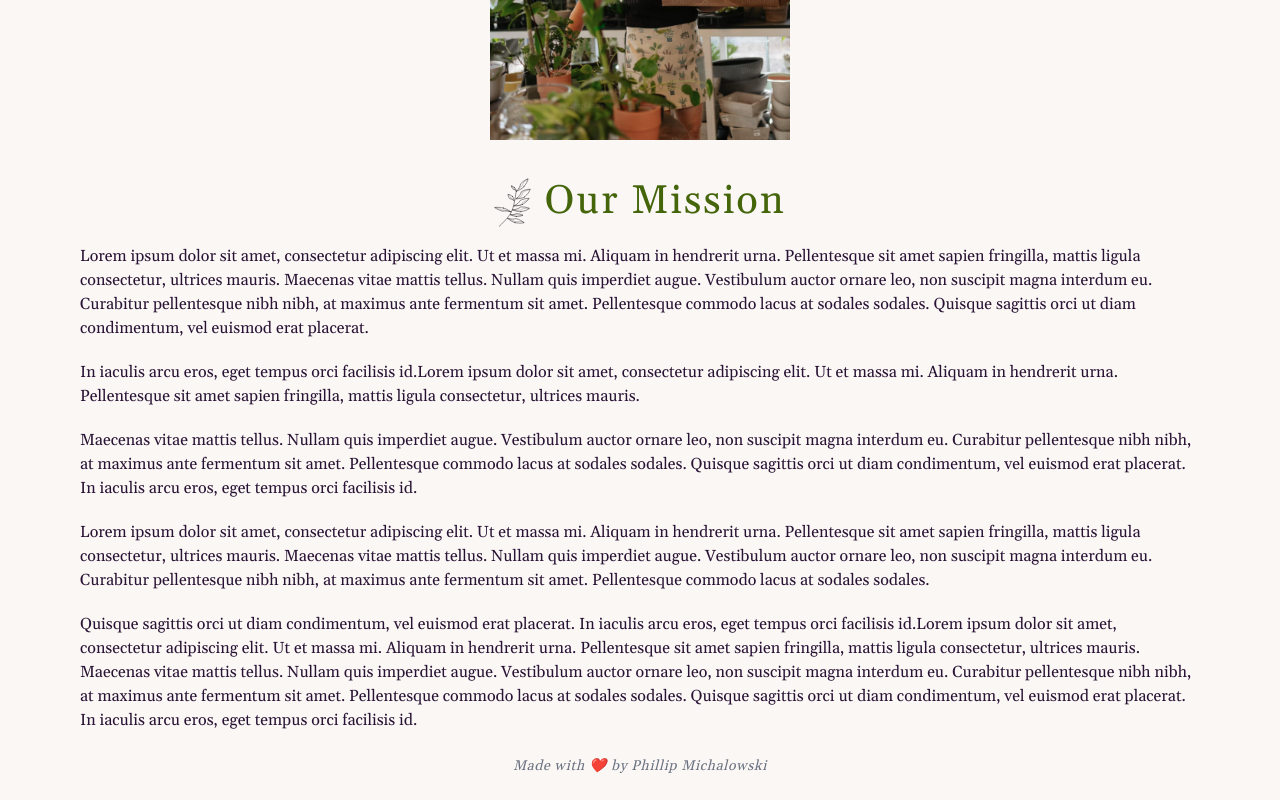
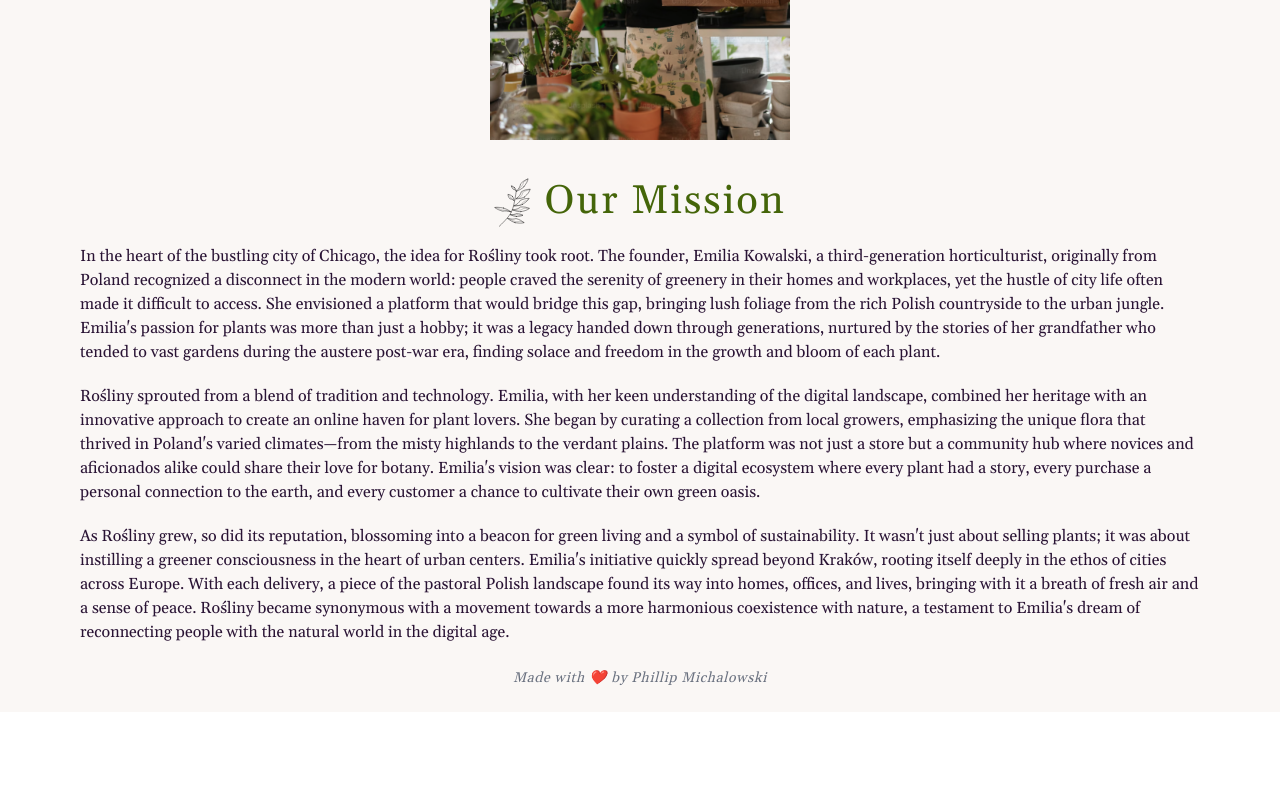
Before and after one commit to onocy/plant-ecommerce, a Next.js app: page /about in a window 1280 px wide. Shown: the part 401-1201 px from the top of the page. After the commit the page ends 1113 px from the top, so only its background shows below. Built offline with nearby package versions, Linux system fonts and the light colour scheme; no server answers.

Commit message:
feat: update about us with relatable story

```diff
--- a/pages/about/index.tsx
+++ b/pages/about/index.tsx
@@ -17,50 +17,45 @@ const About = () => {
         </div>
         <div className="flex flex-col gap-5">
           <div>
-            Lorem ipsum dolor sit amet, consectetur adipiscing elit. Ut et massa
-            mi. Aliquam in hendrerit urna. Pellentesque sit amet sapien
-            fringilla, mattis ligula consectetur, ultrices mauris. Maecenas
-            vitae mattis tellus. Nullam quis imperdiet augue. Vestibulum auctor
-            ornare leo, non suscipit magna interdum eu. Curabitur pellentesque
-            nibh nibh, at maximus ante fermentum sit amet. Pellentesque commodo
-            lacus at sodales sodales. Quisque sagittis orci ut diam condimentum,
-            vel euismod erat placerat.
+            In the heart of the bustling city of Chicago, the idea for Rośliny
+            took root. The founder, Emilia Kowalski, a third-generation
+            horticulturist, originally from Poland recognized a disconnect in
+            the modern world: people craved the serenity of greenery in their
+            homes and workplaces, yet the hustle of city life often made it
+            difficult to access. She envisioned a platform that would bridge
+            this gap, bringing lush foliage from the rich Polish countryside to
+            the urban jungle. Emilia's passion for plants was more than just a
+            hobby; it was a legacy handed down through generations, nurtured by
+            the stories of her grandfather who tended to vast gardens during the
+            austere post-war era, finding solace and freedom in the growth and
+            bloom of each plant.
+          </div>
+
+          <div>
+            Rośliny sprouted from a blend of tradition and technology. Emilia,
+            with her keen understanding of the digital landscape, combined her
+            heritage with an innovative approach to create an online haven for
+            plant lovers. She began by curating a collection from local growers,
+            emphasizing the unique flora that thrived in Poland's varied
+            climates—from the misty highlands to the verdant plains. The
+            platform was not just a store but a community hub where novices and
+            aficionados alike could share their love for botany. Emilia's vision
+            was clear: to foster a digital ecosystem where every plant had a
+            story, every purchase a personal connection to the earth, and every
+            customer a chance to cultivate their own green oasis.
           </div>
           <div>
-            In iaculis arcu eros, eget tempus orci facilisis id.Lorem ipsum
-            dolor sit amet, consectetur adipiscing elit. Ut et massa mi. Aliquam
-            in hendrerit urna. Pellentesque sit amet sapien fringilla, mattis
-            ligula consectetur, ultrices mauris.
-          </div>
-          <div>
-            Maecenas vitae mattis tellus. Nullam quis imperdiet augue.
-            Vestibulum auctor ornare leo, non suscipit magna interdum eu.
-            Curabitur pellentesque nibh nibh, at maximus ante fermentum sit
-            amet. Pellentesque commodo lacus at sodales sodales. Quisque
-            sagittis orci ut diam condimentum, vel euismod erat placerat. In
-            iaculis arcu eros, eget tempus orci facilisis id.
-          </div>
-          <div>
-            Lorem ipsum dolor sit amet, consectetur adipiscing elit. Ut et massa
-            mi. Aliquam in hendrerit urna. Pellentesque sit amet sapien
-            fringilla, mattis ligula consectetur, ultrices mauris. Maecenas
-            vitae mattis tellus. Nullam quis imperdiet augue. Vestibulum auctor
-            ornare leo, non suscipit magna interdum eu. Curabitur pellentesque
-            nibh nibh, at maximus ante fermentum sit amet. Pellentesque commodo
-            lacus at sodales sodales.
-          </div>
-          <div>
-            Quisque sagittis orci ut diam condimentum, vel euismod erat
-            placerat. In iaculis arcu eros, eget tempus orci facilisis id.Lorem
-            ipsum dolor sit amet, consectetur adipiscing elit. Ut et massa mi.
-            Aliquam in hendrerit urna. Pellentesque sit amet sapien fringilla,
-            mattis ligula consectetur, ultrices mauris. Maecenas vitae mattis
-            tellus. Nullam quis imperdiet augue. Vestibulum auctor ornare leo,
-            non suscipit magna interdum eu. Curabitur pellentesque nibh nibh, at
-            maximus ante fermentum sit amet. Pellentesque commodo lacus at
-            sodales sodales. Quisque sagittis orci ut diam condimentum, vel
-            euismod erat placerat. In iaculis arcu eros, eget tempus orci
-            facilisis id.
+            As Rośliny grew, so did its reputation, blossoming into a beacon for
+            green living and a symbol of sustainability. It wasn't just about
+            selling plants; it was about instilling a greener consciousness in
+            the heart of urban centers. Emilia's initiative quickly spread
+            beyond Kraków, rooting itself deeply in the ethos of cities across
+            Europe. With each delivery, a piece of the pastoral Polish landscape
+            found its way into homes, offices, and lives, bringing with it a
+            breath of fresh air and a sense of peace. Rośliny became synonymous
+            with a movement towards a more harmonious coexistence with nature, a
+            testament to Emilia's dream of reconnecting people with the natural
+            world in the digital age.
           </div>
         </div>
       </div>
```
